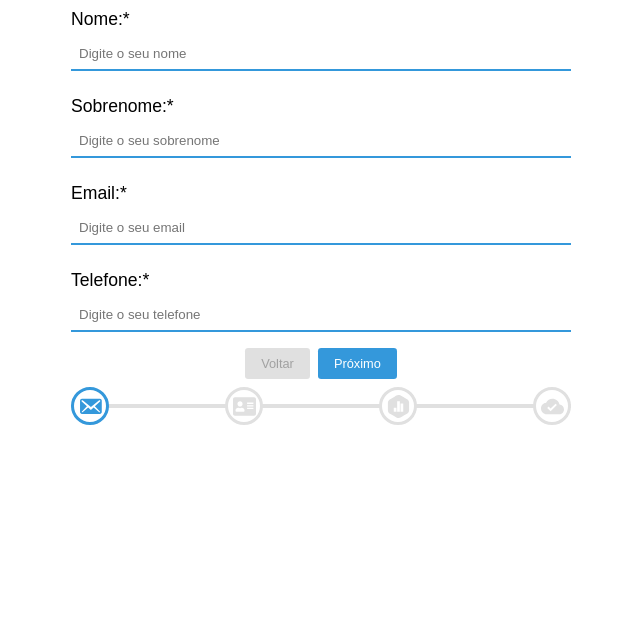
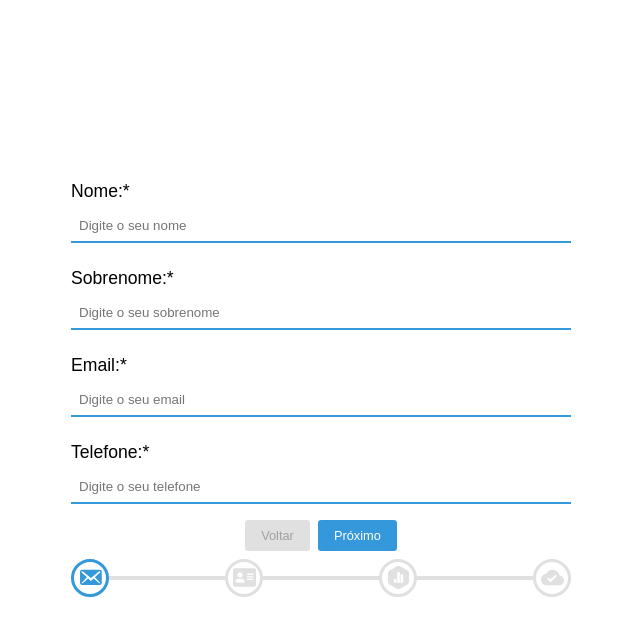
Before and after one commit to BrunoCBart/VentureLabsChallenge, a React (Vite) app: page / in a window 1280 px wide. Shown: the top 636 px of the page, without its empty margins (319-959 px from the left). Built offline with nearby package versions, Linux system fonts and the light colour scheme; a web font is replaced by a local one.

Commit message:
fix: center form on page

```diff
--- a/src/App.tsx
+++ b/src/App.tsx
@@ -7,11 +7,13 @@ function App () {
 
   return (
     <div className="App">
-      <VentureForm currentStep={currentStep} />
-      <VentureSteps
-        currentStep={currentStep}
-        setCurrentStep={setCurrentStep}
-      />
+      <section className="ventureWizardForm">
+        <VentureForm currentStep={currentStep} />
+        <VentureSteps
+          currentStep={currentStep}
+          setCurrentStep={setCurrentStep}
+        />
+      </section>
     </div>
   )
 }
--- a/src/index.css
+++ b/src/index.css
@@ -31,14 +31,7 @@ body {
   margin: 0;
   overflow: hidden;
   width: 100%;
-  height: 100%;
-}
-
-.app {
-  display: flex;
-  flex-direction: column;
-  align-items: center;
-  justify-content: center;
+  height: 100vh;
 }
 
 .btn {
```
